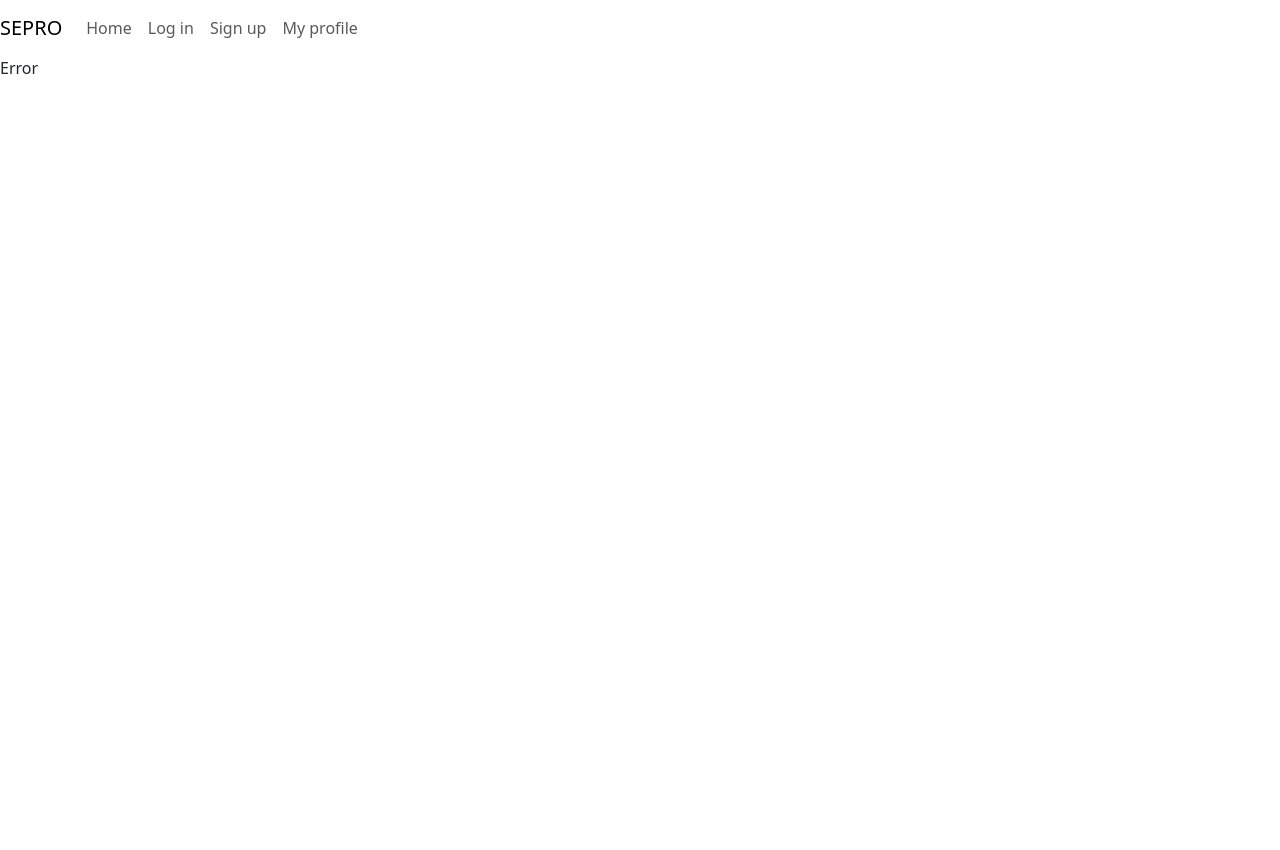
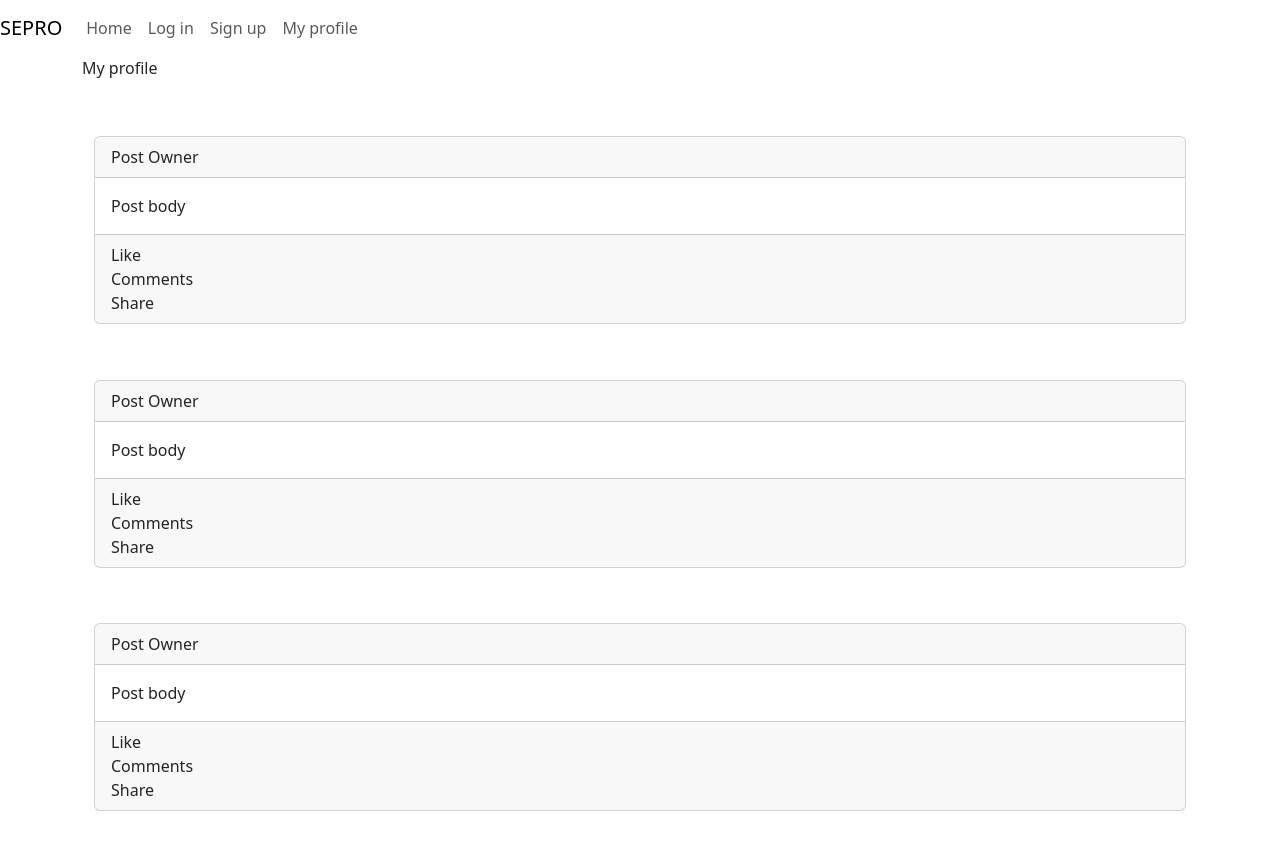
Before and after one commit to MartinYordanov374/SecureProgrammingProject, a React (Create React App) app: page /Profile/1 in a window 1280 px wide. Shown: the top 850 px of the page. Before the commit the page ends 800 px from the top, so only its background shows below. Built offline with nearby package versions, Linux system fonts and the light colour scheme.

Commit message:
Add profile page

```diff
--- a/src/App.js
+++ b/src/App.js
@@ -7,6 +7,7 @@ import Post from './Components/Post';
 import Register from './Components/Register';
 import Error from './Components/Error';
 import 'bootstrap/dist/css/bootstrap.min.css';
+import Profile from './Components/Profile';
 
 function App() {
   return (
@@ -15,6 +16,7 @@ function App() {
         <Route Component={Home} path='/'/>
         <Route Component={Login} path='/login'/>
         <Route Component={Post} path='/post/:id'/>
+        <Route Component={Profile} path='/Profile/:id'/>
         <Route Component={Register} path='/register'/>
         <Route Component={Error} path='/*'/>
       </Routes>
--- /dev/null
+++ b/src/Components/Profile.jsx
@@ -0,0 +1,20 @@
+import React from 'react'
+import NavigationBar from './Navbar.jsx'
+import {Form, FormControl, Button, Container} from 'react-bootstrap'
+import Post from './Post.jsx'
+
+export default function Profile() {
+  let userPosts = [{}, {}, {}]
+  return (
+    <div>
+        <NavigationBar/>
+        <Container>
+            <p>My profile</p>
+
+            {userPosts.map(() => {
+                return( <Post></Post>)
+            })}
+        </Container>
+    </div>
+  )
+}
```
